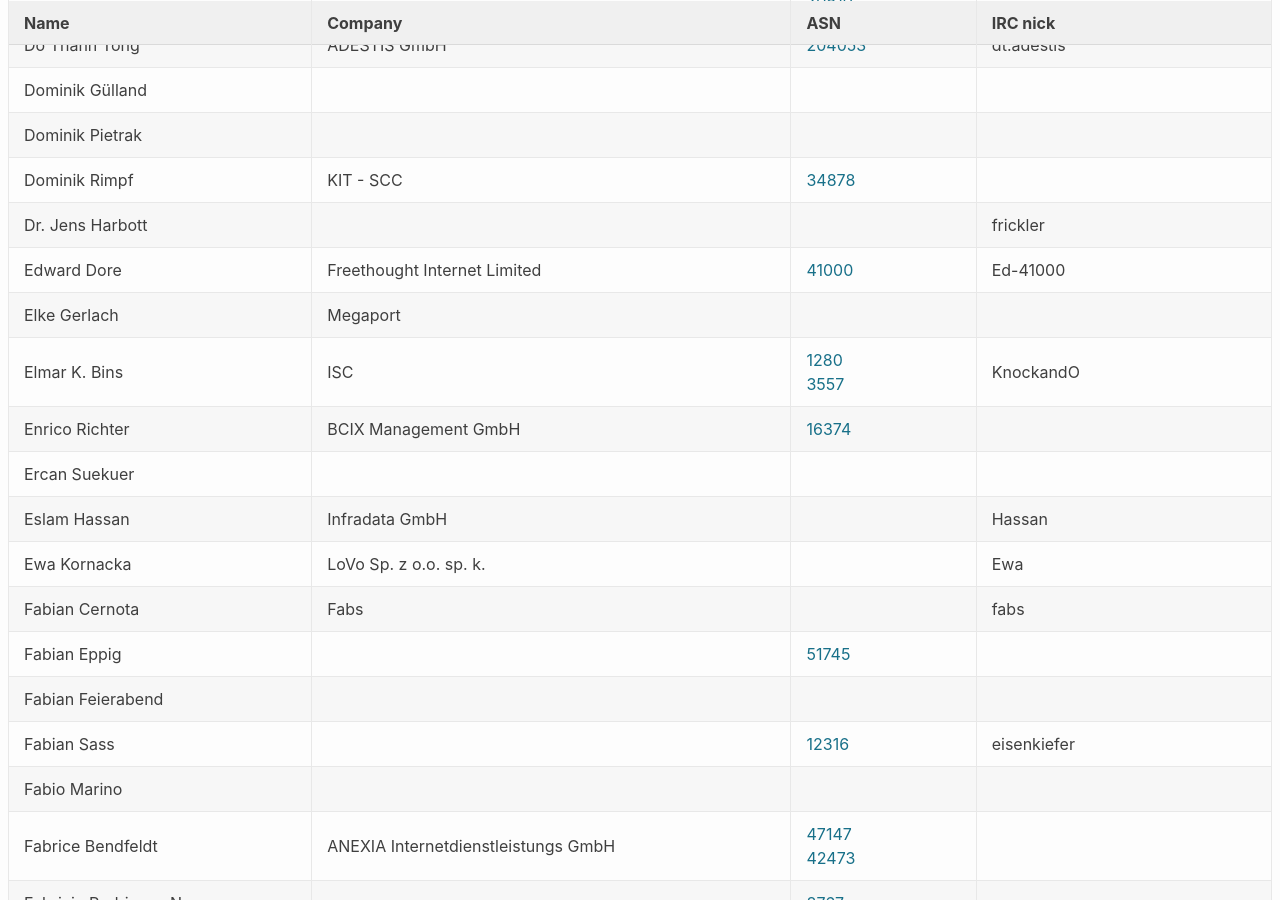
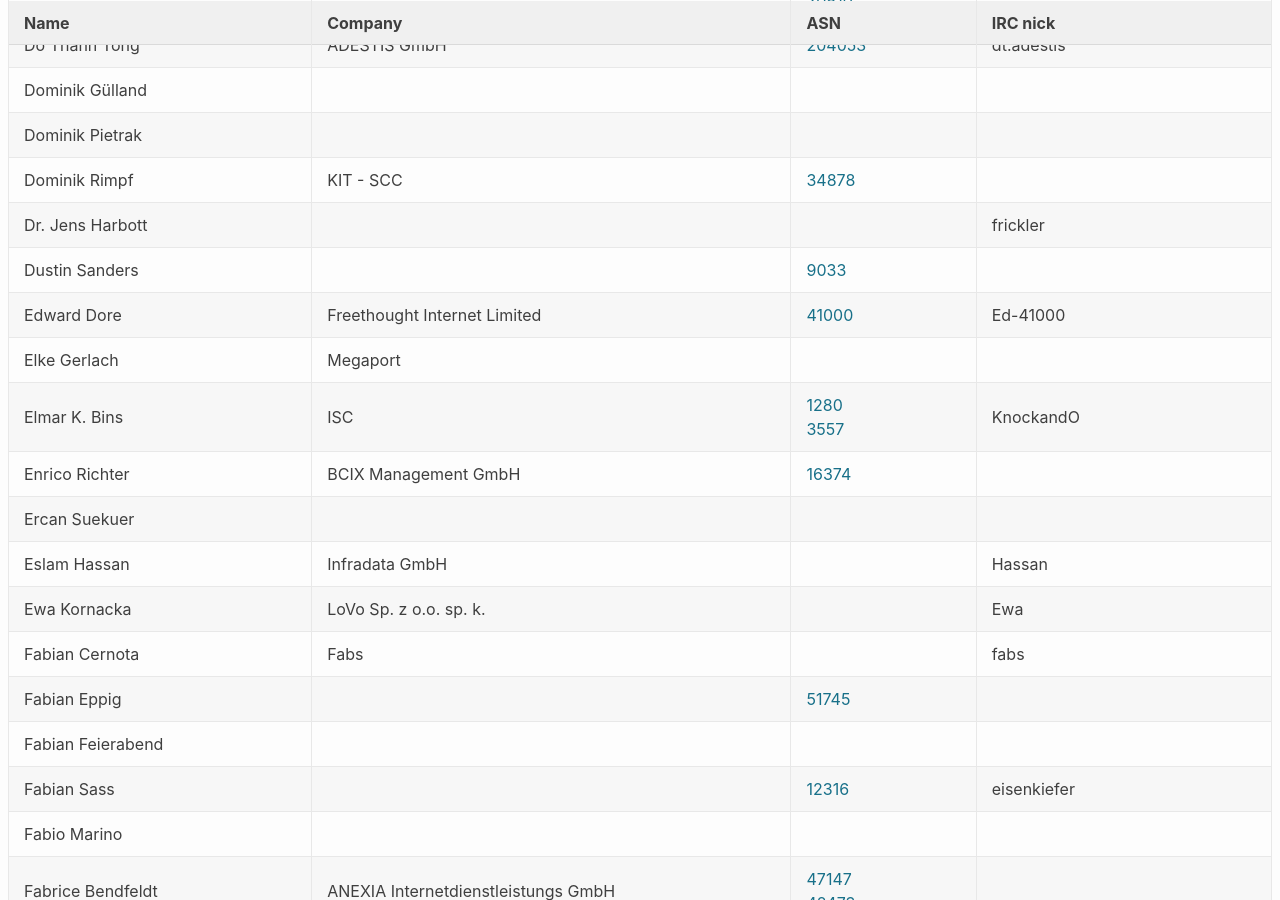
Before and after one commit to denog/pretix-attendeelist, a Jekyll site: the page built from index.markdown, in a window 1280 px wide and 900 px high, scrolled down 5842 px. Built offline with Jekyll 4.4.1, drawn with Linux system fonts in a browser that asks for light colours.

Commit message:
Latest data: Fri Nov  6 18:50:13 UTC 2020

```diff
--- a/_data/attendees.json
+++ b/_data/attendees.json
@@ -738,6 +738,12 @@
     "asn": null
   },
   {
+    "name": "Dustin Sanders",
+    "company": null,
+    "irc": null,
+    "asn": "9033"
+  },
+  {
     "name": "Edward Dore",
     "company": "Freethought Internet Limited",
     "irc": "Ed-41000",
```
